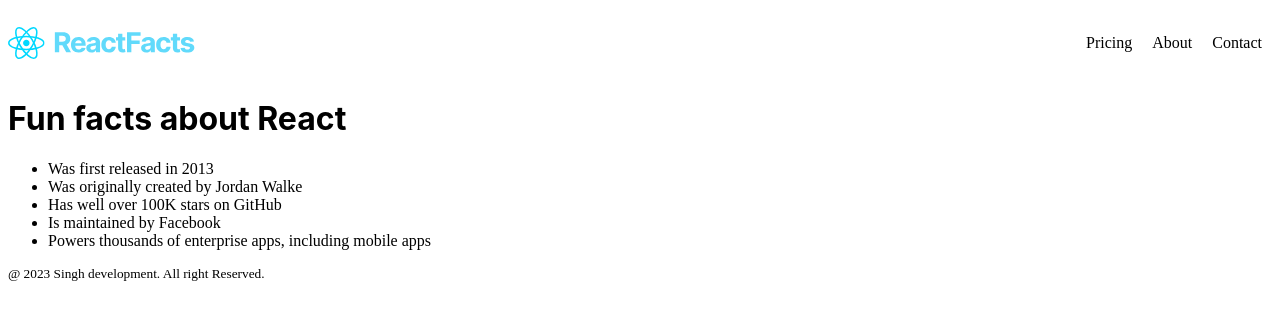
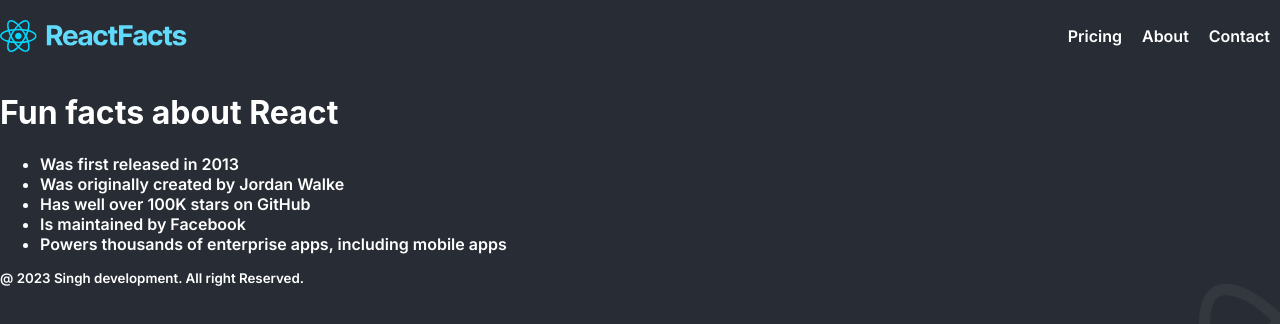
Before and after one commit to singharsh0/react-jt8bev, a React (Create React App) app: page / in a window 1280 px wide. Shown: the top 324 px of the page. Built offline with nearby package versions, Linux system fonts and the light colour scheme.

Commit message:
added css for background image and added font family from google fonts

```diff
--- a/src/style.css
+++ b/src/style.css
@@ -3,15 +3,15 @@ p {
   font-family: -apple-system, BlinkMacSystemFont, 'Segoe UI', Roboto, Oxygen,
     Ubuntu, Cantarell, 'Open Sans', 'Helvetica Neue', sans-serif;
 }
-/* .nav {
-  display: flex;
-  justify-content: space-between;
-  align-items: center;
+
+body {
+  background-color: #282D35;
+  color: white;
+  margin: 0px;
+  font-family: 'Inter', sans-serif;
+  background-image: url("../public/assets/reactjs-icon.svg");
+  background-repeat: no-repeat;
+  /* background-position: 100%; */
+  background-position-x: right;
+  background-position-y: center;
 }
-.nav-items {
-  list-style: none;
-  display: flex;
-}
-.nav-items > li {
-  padding: 10px;
-} */
```
